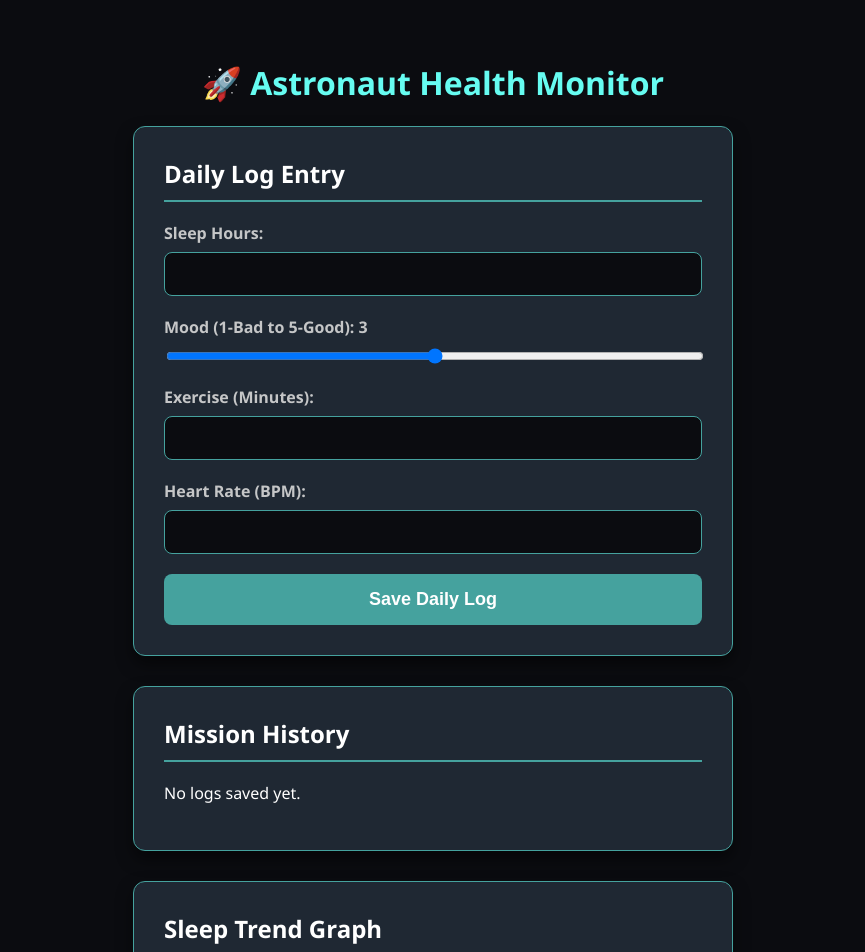
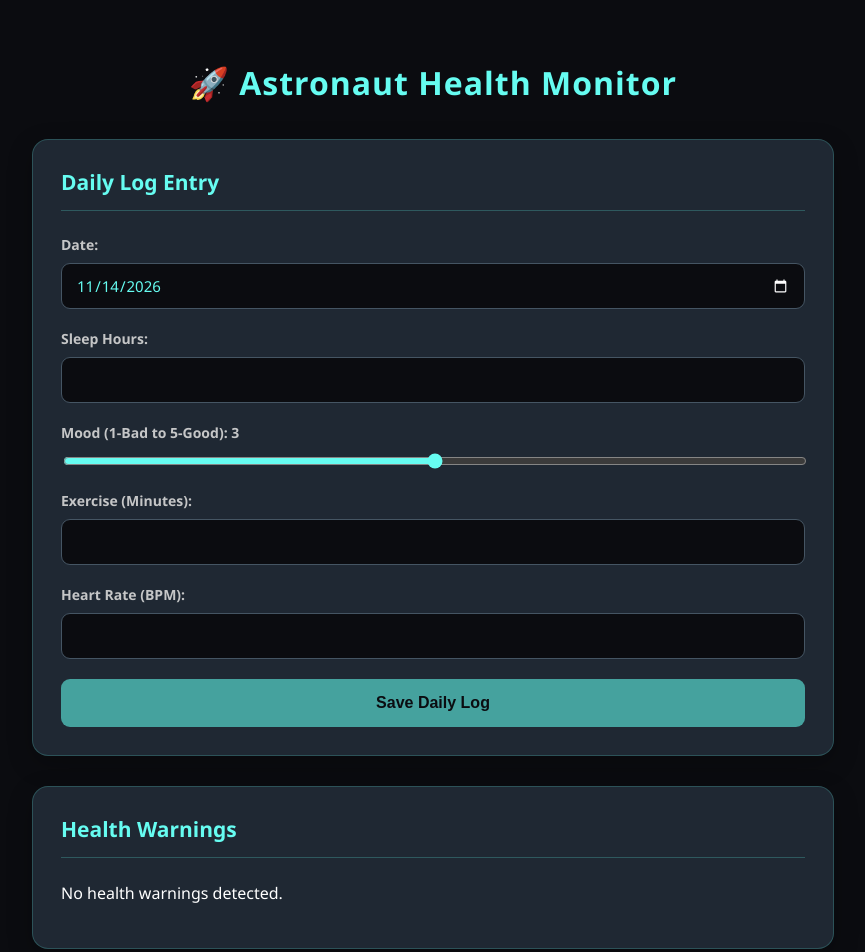
Before and after one commit to zahadaftab/astronaut-health-monitor, a React (Vite) app: page / in a window 1280 px wide. Shown: the top 952 px of the page, without its empty margins (207-1072 px from the left). Built offline with nearby package versions, Linux system fonts and the light colour scheme.

Commit message:
Integrate health warning engine

```diff
--- a/src/App.css
+++ b/src/App.css
@@ -1,33 +1,44 @@
+* {
+  box-sizing: border-box;
+}
+
 body {
   margin: 0;
-  font-family: 'Segoe UI', Tahoma, Geneva, Verdana, sans-serif;
+  font-family: "Segoe UI", Tahoma, Geneva, Verdana, sans-serif;
   background-color: #0b0c10;
   color: #ffffff;
 }
 
 .container {
-  max-width: 600px;
+  max-width: 850px;
   margin: 0 auto;
-  padding: 40px 20px;
+  padding: 40px 24px;
 }
 
 h1 {
   text-align: center;
   color: #66fcf1;
+  font-size: 32px;
+  margin-bottom: 35px;
+  letter-spacing: 1px;
 }
 
 .card {
   background-color: #1f2833;
-  padding: 30px;
-  border-radius: 12px;
-  box-shadow: 0 8px 16px rgba(0,0,0,0.5);
-  border: 1px solid #45a29e;
+  padding: 28px;
+  margin-bottom: 25px;
+  border-radius: 16px;
+  box-shadow: 0 8px 24px rgba(0, 0, 0, 0.25);
+  border: 1px solid rgba(69, 162, 158, 0.35);
 }
 
 h2 {
   margin-top: 0;
-  border-bottom: 2px solid #45a29e;
-  padding-bottom: 10px;
+  margin-bottom: 24px;
+  color: #66fcf1;
+  font-size: 21px;
+  border-bottom: 1px solid rgba(69, 162, 158, 0.4);
+  padding-bottom: 14px;
 }
 
 .log-form {
@@ -39,41 +50,87 @@ h2 {
 .input-group {
   display: flex;
   flex-direction: column;
-  gap: 8px;
+  gap: 9px;
 }
 
 label {
-  font-weight: bold;
+  font-weight: 600;
   color: #c5c6c7;
+  font-size: 14px;
 }
 
-input[type="number"] {
-  padding: 12px;
-  border-radius: 8px;
-  border: 1px solid #45a29e;
+input[type="number"],
+input[type="date"] {
+  width: 100%;
+  height: 46px;
+  padding: 12px 14px;
+  border-radius: 9px;
+  border: 1px solid #455563;
   background-color: #0b0c10;
   color: white;
-  font-size: 16px;
+  font-size: 15px;
+  outline: none;
+}
+
+input[type="date"] {
+  color: #66fcf1;
+  color-scheme: dark;
+  font-family: inherit;
+}
+
+input[type="date"]::-webkit-calendar-picker-indicator {
+  cursor: pointer;
+}
+
+input[type="number"]:focus,
+input[type="date"]:focus {
+  border-color: #66fcf1;
 }
 
 input[type="range"] {
   width: 100%;
+  accent-color: #66fcf1;
   cursor: pointer;
 }
 
 .save-btn {
   padding: 15px;
   background-color: #45a29e;
-  color: white;
+  color: #0b0c10;
   border: none;
-  border-radius: 8px;
-  font-size: 18px;
+  border-radius: 9px;
+  font-size: 16px;
   font-weight: bold;
   cursor: pointer;
-  transition: background 0.3s;
+  transition:
+    background 0.2s,
+    transform 0.2s;
 }
 
 .save-btn:hover {
   background-color: #66fcf1;
-  color: #0b0c10;
+  transform: translateY(-2px);
 }
+
+.card ul {
+  padding-left: 20px;
+}
+
+.card li {
+  color: #c5c6c7;
+  line-height: 1.7;
+}
+
+@media (max-width: 600px) {
+  .container {
+    padding: 25px 15px;
+  }
+
+  .card {
+    padding: 20px;
+  }
+
+  h1 {
+    font-size: 25px;
+  }
+}
--- a/src/App.jsx
+++ b/src/App.jsx
@@ -1,19 +1,22 @@
-import { useState } from 'react';
-import './App.css';
-import SleepTrendChart from './components/SleepTrendChart';
+import { useState } from "react";
+import "./App.css";
+import SleepTrendChart from "./components/SleepTrendChart";
+import { checkHealthWarnings } from "./utils/warningEngine.js";
 
 function App() {
   const [formData, setFormData] = useState({
-    date: new Date().toLocaleDateString(),
-    sleep: '',
+    date: new Date().toISOString().split("T")[0],
+    sleep: "",
     mood: 3,
-    exercise: '',
-    heartRate: ''
+    exercise: "",
+    heartRate: "",
   });
 
   const [savedLogs, setSavedLogs] = useState(
-    JSON.parse(localStorage.getItem('astronautLogs')) || []
+    JSON.parse(localStorage.getItem("astronautLogs")) || [],
   );
+
+  const warnings = checkHealthWarnings(savedLogs);
 
   const handleChange = (e) => {
     setFormData({ ...formData, [e.target.name]: e.target.value });
@@ -21,12 +24,13 @@ function App() {
 
   const handleSubmit = (e) => {
     e.preventDefault();
-    const existingLogs = JSON.parse(localStorage.getItem('astronautLogs')) || [];
+    const existingLogs =
+      JSON.parse(localStorage.getItem("astronautLogs")) || [];
     const updatedLogs = [...existingLogs, formData];
-    localStorage.setItem('astronautLogs', JSON.stringify(updatedLogs));
+    localStorage.setItem("astronautLogs", JSON.stringify(updatedLogs));
     alert("🚀 Log Saved Successfully!");
     setSavedLogs(updatedLogs);
-    setFormData({ ...formData, sleep: '', exercise: '', heartRate: '' });
+    setFormData({ ...formData, sleep: "", exercise: "", heartRate: "" });
   };
 
   return (
@@ -38,35 +42,97 @@ function App() {
         <h2>Daily Log Entry</h2>
         <form onSubmit={handleSubmit} className="log-form">
           <div className="input-group">
+            <label>Date:</label>
+            <input
+              type="date"
+              name="date"
+              value={formData.date}
+              onChange={handleChange}
+              required
+            />
+          </div>
+          <div className="input-group">
             <label>Sleep Hours:</label>
-            <input type="number" step="0.1" name="sleep" value={formData.sleep} onChange={handleChange} required />
+            <input
+              type="number"
+              step="0.1"
+              name="sleep"
+              value={formData.sleep}
+              onChange={handleChange}
+              required
+            />
           </div>
           <div className="input-group">
             <label>Mood (1-Bad to 5-Good): {formData.mood}</label>
-            <input type="range" min="1" max="5" name="mood" value={formData.mood} onChange={handleChange} />
+            <input
+              type="range"
+              min="1"
+              max="5"
+              name="mood"
+              value={formData.mood}
+              onChange={handleChange}
+            />
           </div>
           <div className="input-group">
             <label>Exercise (Minutes):</label>
-            <input type="number" name="exercise" value={formData.exercise} onChange={handleChange} required />
+            <input
+              type="number"
+              name="exercise"
+              value={formData.exercise}
+              onChange={handleChange}
+              required
+            />
           </div>
           <div className="input-group">
             <label>Heart Rate (BPM):</label>
-            <input type="number" name="heartRate" value={formData.heartRate} onChange={handleChange} required />
+            <input
+              type="number"
+              name="heartRate"
+              value={formData.heartRate}
+              onChange={handleChange}
+              required
+            />
           </div>
-          <button type="submit" className="save-btn">Save Daily Log</button>
+          <button type="submit" className="save-btn">
+            Save Daily Log
+          </button>
         </form>
       </div>
+      {/* Step 13: Health Warnings */}
+      <div className="card" style={{ marginTop: "30px" }}>
+        <h2>Health Warnings</h2>
 
+        {warnings.length === 0 ? (
+          <p>No health warnings detected.</p>
+        ) : (
+          <ul>
+            {warnings.map((warning, index) => (
+              <li key={index}>
+                <strong>{warning.type.toUpperCase()}</strong> —{" "}
+                {warning.message} ({warning.date})
+              </li>
+            ))}
+          </ul>
+        )}
+      </div>
       {/* Step 7: Mission History (Dashboard) */}
-      <div className="card" style={{ marginTop: '30px' }}>
+      <div className="card" style={{ marginTop: "30px" }}>
         <h2>Mission History</h2>
         {savedLogs.length === 0 ? (
           <p>No logs saved yet.</p>
         ) : (
-          <ul style={{ listStyleType: 'none', padding: 0 }}>
+          <ul style={{ listStyleType: "none", padding: 0 }}>
             {savedLogs.map((log, index) => (
-              <li key={index} style={{ borderBottom: '1px solid #45a29e', padding: '10px 0' }}>
-                <strong>{log.date}</strong> | Sleep: {log.sleep}h | Mood: {log.mood}/5 | Exercise: {log.exercise}m | HR: {log.heartRate}bpm
+              <li
+                key={index}
+                style={{ borderBottom: "1px solid #45a29e", padding: "10px 0" }}
+              >
+                <strong>
+                  {new Date(log.date).toLocaleDateString("en-GB")}
+                </strong>{" "}
+                | Sleep: {log.sleep}h | Mood: {log.mood}/5 | Exercise:{" "}
+                {log.exercise}m | HR: {log.heartRate}
+                bpm
               </li>
             ))}
           </ul>
@@ -74,7 +140,7 @@ function App() {
       </div>
 
       {/* Step 9: Graph Integration */}
-      <div className="card" style={{ marginTop: '30px' }}>
+      <div className="card" style={{ marginTop: "30px" }}>
         <h2>Sleep Trend Graph</h2>
         {savedLogs.length === 0 ? (
           <p>No data to show graph.</p>
@@ -82,7 +148,6 @@ function App() {
           <SleepTrendChart logs={savedLogs} />
         )}
       </div>
-
     </div>
   );
 }
--- /dev/null
+++ b/src/utils/warningEngine.js
@@ -0,0 +1,62 @@
+import { HEALTH_THRESHOLDS } from "../data/thresholds.js";
+export function checkHealthWarnings(logs) {
+  const warnings = [];
+
+  // Mood and heart rate warnings
+  logs.forEach((log) => {
+    if (Number(log.mood) <= HEALTH_THRESHOLDS.mood.atOrBelow) {
+      warnings.push({
+        type: "mood",
+        date: log.date,
+        message: "Low mood detected",
+      });
+    }
+
+    if (Number(log.heartRate) > HEALTH_THRESHOLDS.hr.aboveBpm) {
+      warnings.push({
+        type: "hr",
+        date: log.date,
+        message: "High resting heart rate detected",
+      });
+    }
+  });
+
+  // Sleep and exercise warnings
+  for (let i = 0; i <= logs.length - 3; i++) {
+    const first = new Date(logs[i].date);
+    const second = new Date(logs[i + 1].date);
+    const third = new Date(logs[i + 2].date);
+
+    const consecutive =
+      (second - first) / (1000 * 60 * 60 * 24) === 1 &&
+      (third - second) / (1000 * 60 * 60 * 24) === 1;
+
+    if (!consecutive) continue;
+
+    if (
+      logs[i].sleep < HEALTH_THRESHOLDS.sleep.belowHours &&
+      logs[i + 1].sleep < HEALTH_THRESHOLDS.sleep.belowHours &&
+      logs[i + 2].sleep < HEALTH_THRESHOLDS.sleep.belowHours
+    ) {
+      warnings.push({
+        type: "sleep",
+        date: logs[i + 2].date,
+        message: "Low sleep detected for 3 consecutive days",
+      });
+    }
+
+    if (
+      logs[i].exercise < HEALTH_THRESHOLDS.exercise.belowMinutes &&
+      logs[i + 1].exercise < HEALTH_THRESHOLDS.exercise.belowMinutes &&
+      logs[i + 2].exercise < HEALTH_THRESHOLDS.exercise.belowMinutes
+    ) {
+      warnings.push({
+        type: "exercise",
+        date: logs[i + 2].date,
+        message: "Low exercise detected for 3 consecutive days",
+      });
+    }
+  }
+
+  return warnings;
+}
```
